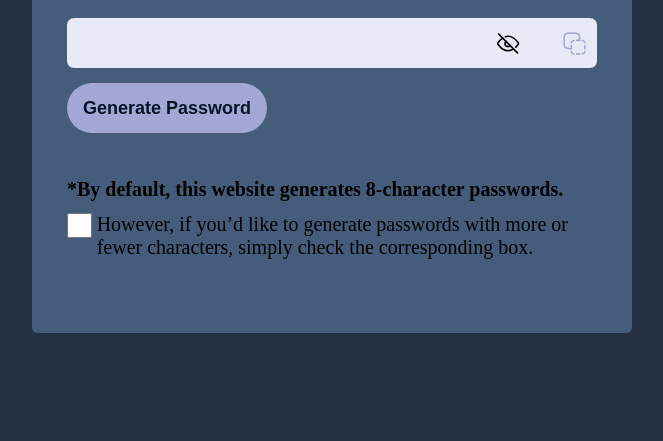
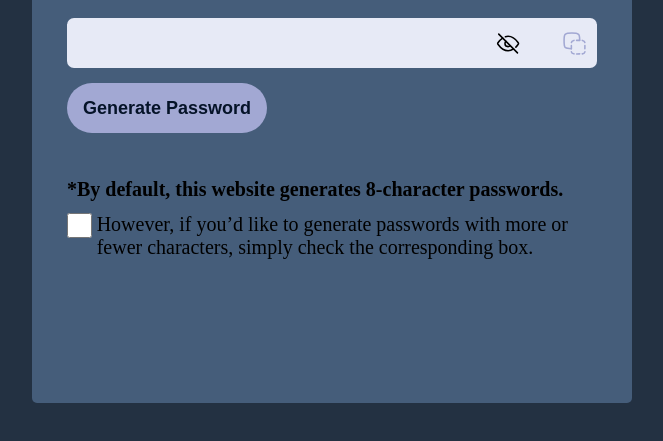
Before and after one commit to SJesan/SecurePassGen, a plain HTML site: page index.html in a window 1280 px wide. Shown: the part 231-672 px from the top of the page, without its empty margins (308-971 px from the left). Drawn offline with Linux system fonts and the light colour scheme.

Commit message:
Update style.css

```diff
--- a/style.css
+++ b/style.css
@@ -12,7 +12,7 @@ body{
 }
 
 .card{
-    height: 420px;
+    height: 490px;
     width: 600px;
     margin-top: 18vh;
     background-color:#455d7a;
```
